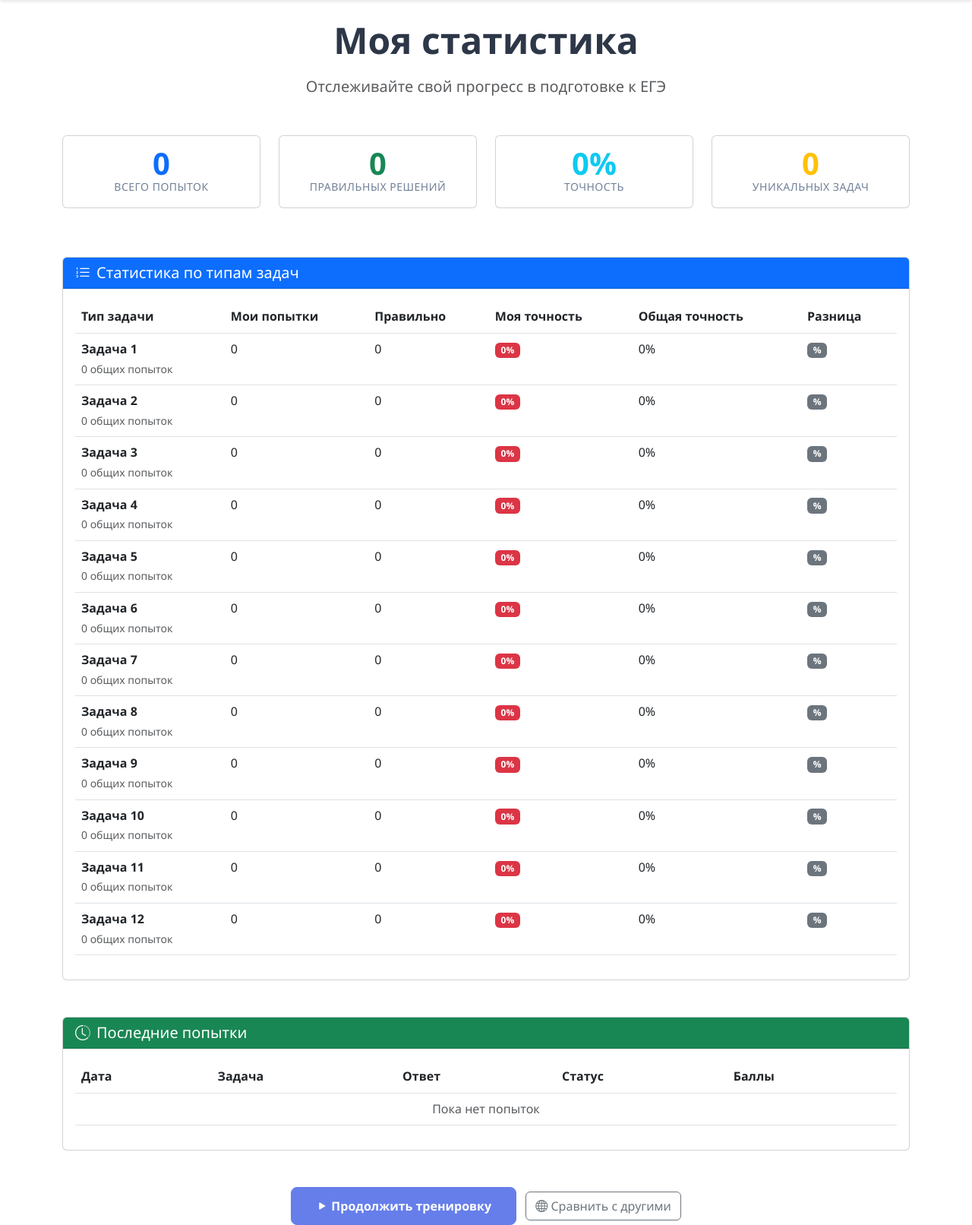
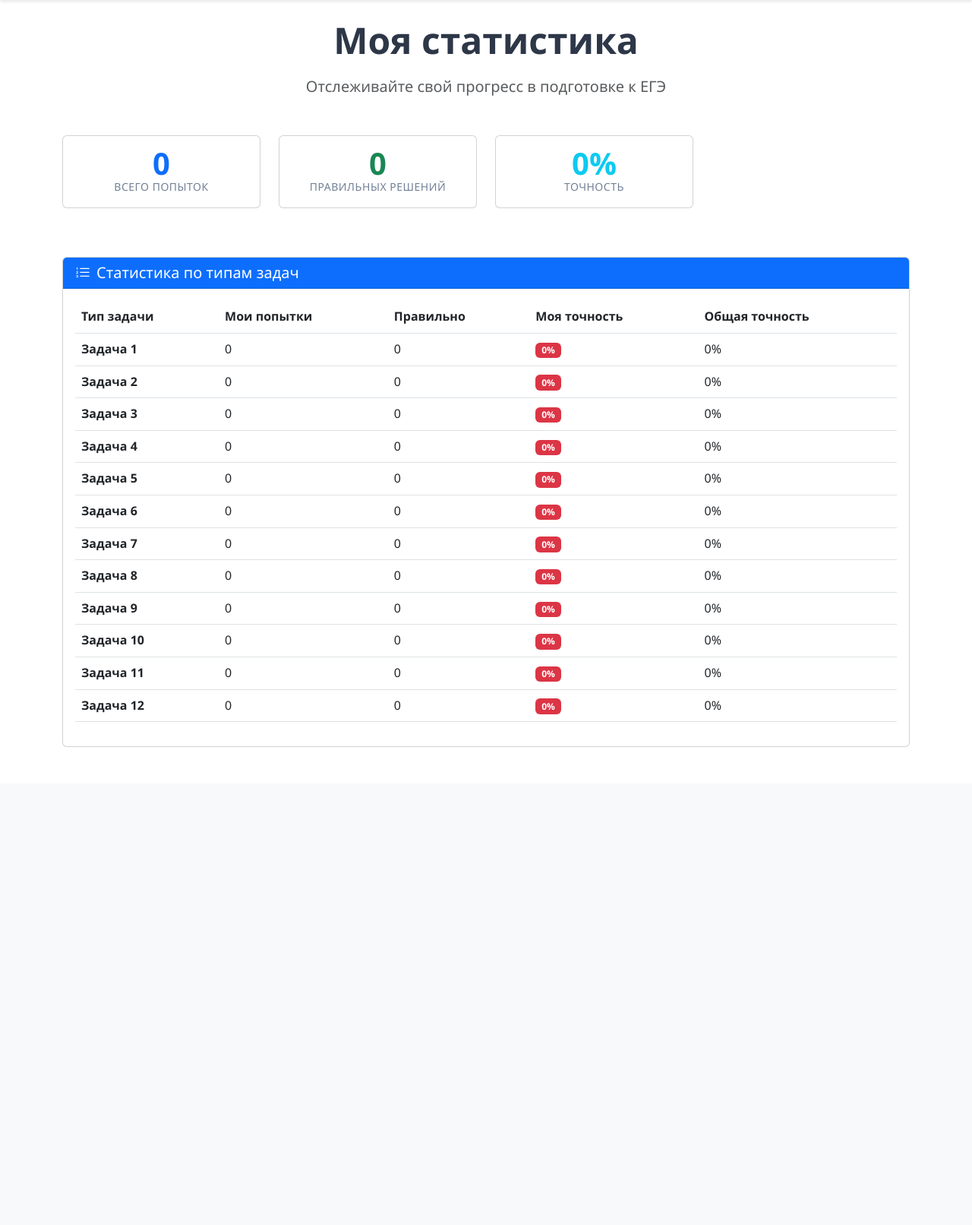
Before and after one commit to H0LYGL0R/DjangoProject, a Django app: page /stats/ in a window 1280 px wide. Shown: the part 64-1676 px from the top of the page at 76% size. After the commit the page ends 1047 px from the top, so only its background shows below. Run offline with Django 5.2, Linux system fonts and the light colour scheme; data comes from the database, SQL or seed files in the repository; data that the repository does not hold is empty.

Commit message:
fix(core): user statistic page corrected

```diff
--- a/templates/home/user_statistics.html
+++ b/templates/home/user_statistics.html
@@ -29,7 +29,6 @@
             <p class="lead text-muted">Отслеживайте свой прогресс в подготовке к ЕГЭ</p>
         </div>
 
-        <!-- Основные показатели -->
         <div class="row mb-5">
             <div class="col-md-3 col-6 mb-3">
                 <div class="card text-center h-100">
@@ -55,17 +54,8 @@
                     </div>
                 </div>
             </div>
-            <div class="col-md-3 col-6 mb-3">
-                <div class="card text-center h-100">
-                    <div class="card-body">
-                        <div class="stat-number text-warning">{{ user_stats.solved_problems }}</div>
-                        <div class="stat-label">Уникальных задач</div>
-                    </div>
-                </div>
-            </div>
         </div>
 
-        <!-- Статистика по типам задач -->
         <div class="card mb-5">
     <div class="card-header bg-primary text-white">
         <h5 class="mb-0"><i class="bi bi-list-ol me-2"></i>Статистика по типам задач</h5>
@@ -80,19 +70,13 @@
                         <th>Правильно</th>
                         <th>Моя точность</th>
                         <th>Общая точность</th>
-                                <th>Разница</th>
                     </tr>
                 </thead>
                 <tbody>
                     {% for stat in type_stats %}
-                            {% comment %} Вычисляем разницу между моей и общей точностью {% endcomment %}
-                            {% with diff=stat.user.accuracy|floatformat:1|add:0 %}
-                                {% with global_acc=stat.global.accuracy|floatformat:1|add:0 %}
                     <tr>
                         <td>
                             <strong>Задача {{ stat.number }}</strong>
-                                        <br>
-                                        <small class="text-muted">{{ stat.global.total }} общих попыток</small>
                         </td>
                         <td>{{ stat.user.total }}</td>
                         <td>{{ stat.user.correct }}</td>
@@ -102,63 +86,6 @@
                             </span>
                         </td>
                         <td>{{ stat.global.accuracy }}%</td>
-                                    <td>
-                                        {% comment %} Вычисляем разницу {% endcomment %}
-                                        {% with diff_value=stat.user.accuracy|add:"0" %}
-                                        {% with global_value=stat.global.accuracy|add:"0" %}
-                                        {% with actual_diff=diff_value|add:"-"|add:global_value %}
-                                        <span class="badge {% if actual_diff > 5 %}bg-success{% elif actual_diff < -5 %}bg-danger{% else %}bg-secondary{% endif %}">
-                                            {% if actual_diff > 0 %}+{% endif %}{{ actual_diff }}%
-                                        </span>
-                                        {% endwith %}
-                                        {% endwith %}
-                                        {% endwith %}
-                                    </td>
-                                </tr>
-                                {% endwith %}
-                            {% endwith %}
-                            {% endfor %}
-                        </tbody>
-                    </table>
-                </div>
-            </div>
-        </div>
-
-        <!-- Последние попытки -->
-        <div class="card mb-5">
-            <div class="card-header bg-success text-white">
-                <h5 class="mb-0"><i class="bi bi-clock-history me-2"></i>Последние попытки</h5>
-            </div>
-            <div class="card-body">
-                <div class="table-responsive">
-                    <table class="table">
-                        <thead>
-                            <tr>
-                                <th>Дата</th>
-                                <th>Задача</th>
-                                <th>Ответ</th>
-                                <th>Статус</th>
-                                <th>Баллы</th>
-                            </tr>
-                        </thead>
-                        <tbody>
-                            {% for attempt in recent_attempts %}
-                            <tr>
-                                <td>{{ attempt.created_at|date:"d.m.Y H:i" }}</td>
-                                <td>Задача {{ attempt.problem.ege_number }}</td>
-                                <td>{{ attempt.user_answer|floatformat:2 }}</td>
-                                <td>
-                                    {% if attempt.is_correct %}
-                                    <span class="badge bg-success"><i class="bi bi-check-circle"></i> Верно</span>
-                                    {% else %}
-                                    <span class="badge bg-danger"><i class="bi bi-x-circle"></i> Ошибка</span>
-                                    {% endif %}
-                                </td>
-                                <td>{{ attempt.score }}</td>
-                            </tr>
-                            {% empty %}
-                            <tr>
-                                <td colspan="5" class="text-center text-muted">Пока нет попыток</td>
                     </tr>
                     {% endfor %}
                 </tbody>
@@ -167,7 +94,6 @@
     </div>
 </div>
 
-        <!-- Сложные задачи -->
         {% if difficult_problems %}
         <div class="card">
             <div class="card-header bg-warning text-white">
@@ -200,14 +126,6 @@
         </div>
         {% endif %}
 
-        <div class="text-center mt-5">
-            <a href="{% url 'choose_mode' %}" class="btn btn-primary me-2">
-                <i class="bi bi-play-fill"></i> Продолжить тренировку
-            </a>
-            <a href="{% url 'global_statistics' %}" class="btn btn-outline-secondary">
-                <i class="bi bi-globe"></i> Сравнить с другими
-            </a>
-        </div>
     </div>
 </body>
 </html>
```
Lines whose indentation alone changed are shown as unchanged.
